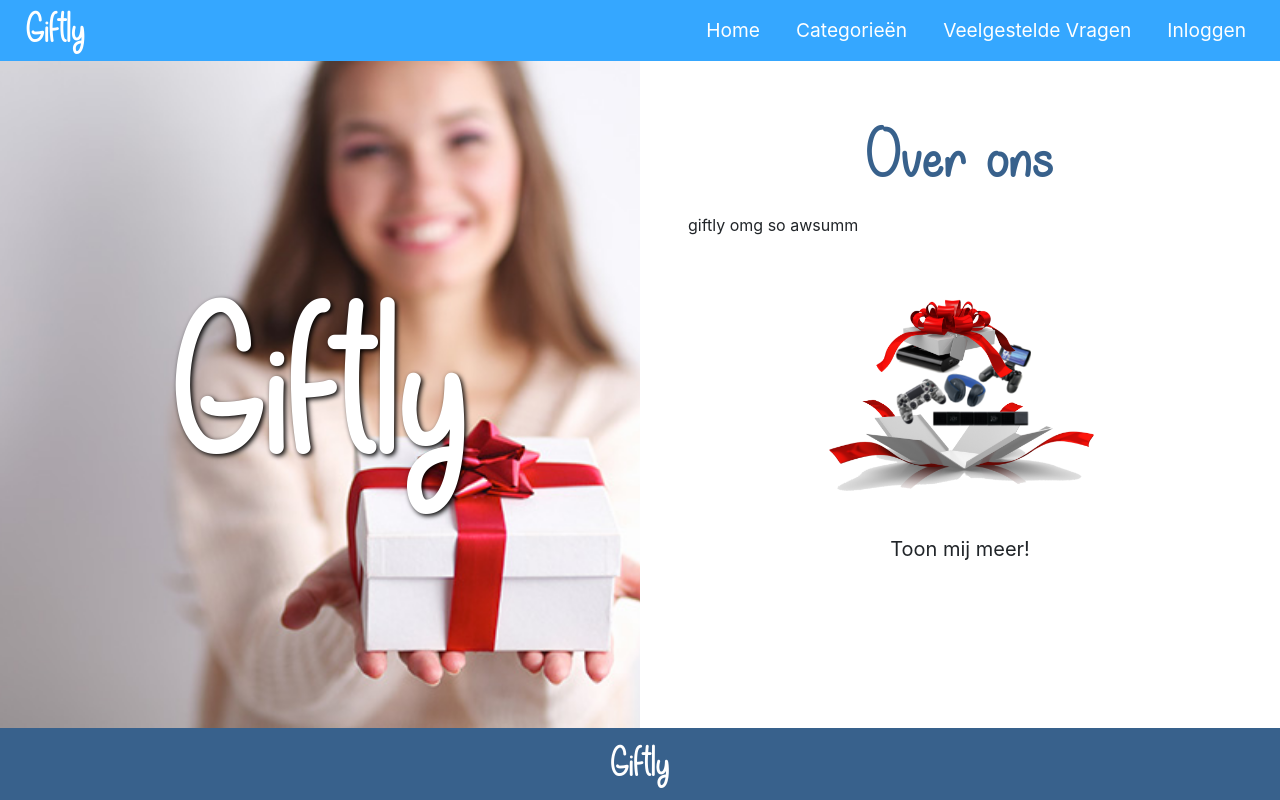
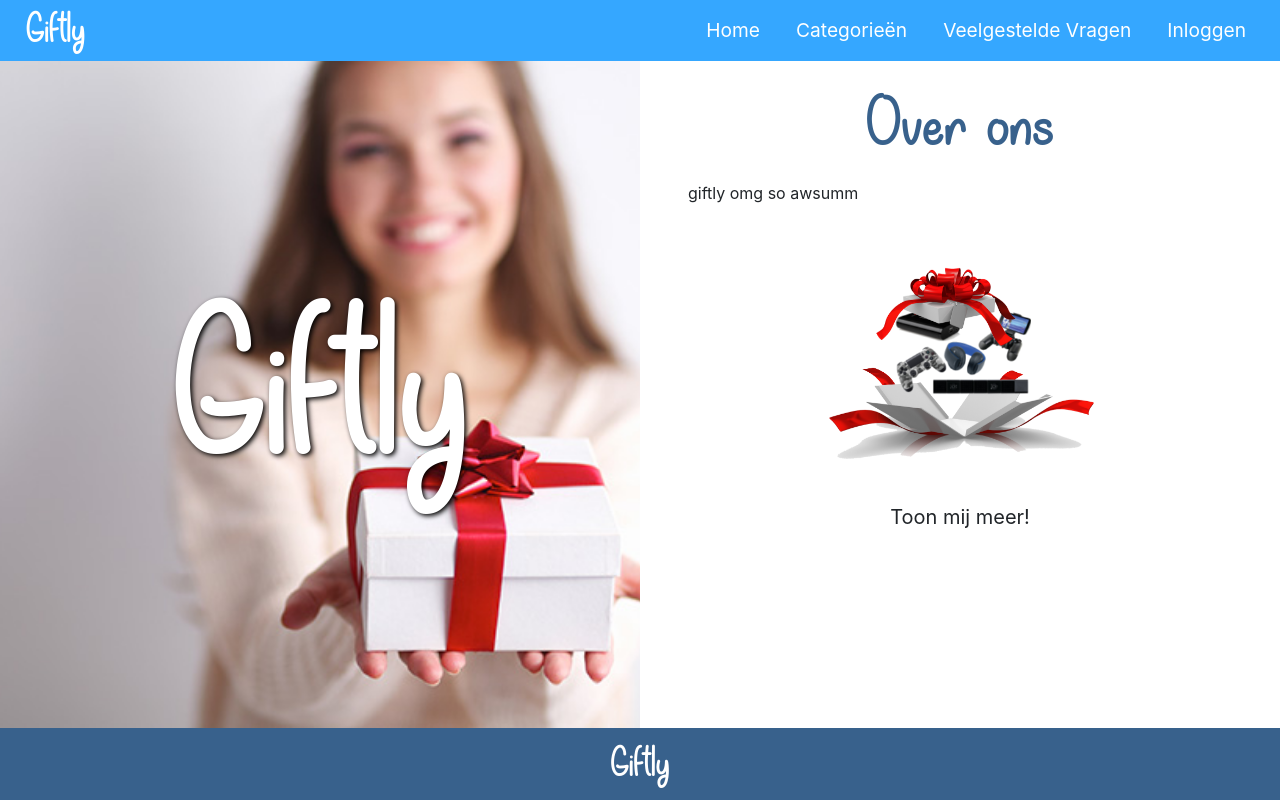
Before and after one commit to JensVanAssche/giftly, a Vue app: page / in a window 1280 px wide. Built offline with nearby package versions, Linux system fonts and the light colour scheme; a small style sheet from the web is missing.

Commit message:
#8 removed padding

```diff
--- a/src/views/Home.vue
+++ b/src/views/Home.vue
@@ -7,7 +7,7 @@
         </div>
         <img src="../assets/img/heroimage1.png" class="heroimage">
       </div>
-      <div class="col-12 col-md-6 p-5">
+      <div class="col-12 col-md-6 pt-3 px-5">
         <h2 class="page-title">Over ons</h2>
         <p>giftly omg so awsumm</p>
 
```
